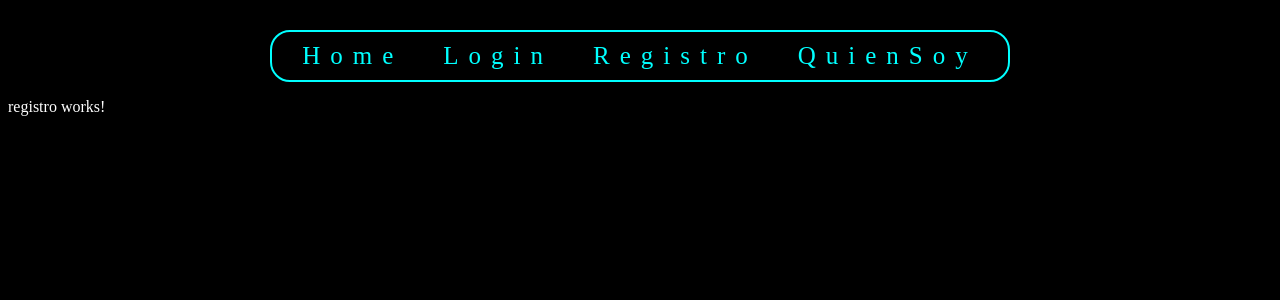
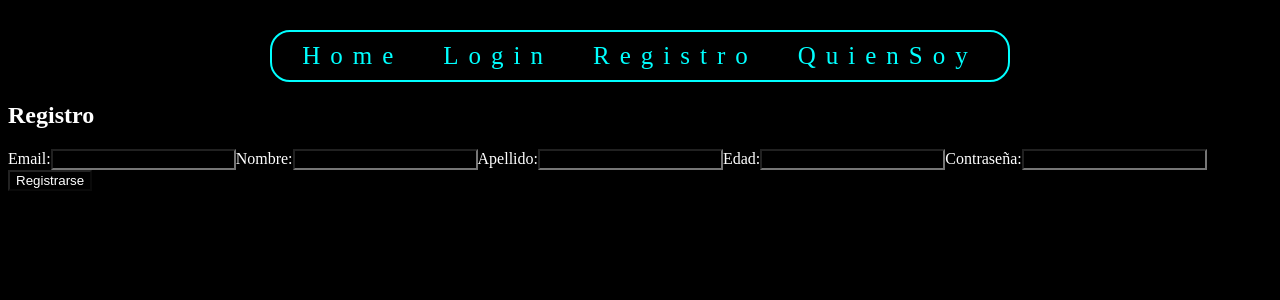
Before and after one commit to Luciano-F-Lopez/Proyecto_parcial, an Angular app: page /Registro in a window 1280 px wide. Shown: the top 300 px of the page. Built offline with nearby package versions, Linux system fonts and the light colour scheme.

Commit message:
login listo

```diff
--- a/package.json
+++ b/package.json
@@ -31,6 +31,7 @@
     "@angular/platform-server": "^20.2.0",
     "@angular/router": "^20.2.0",
     "@angular/ssr": "^20.2.2",
+    "@supabase/supabase-js": "^2.57.4",
     "express": "^5.1.0",
     "rxjs": "~7.8.0",
     "tslib": "^2.3.0",
--- a/src/app/components/login/login.html
+++ b/src/app/components/login/login.html
@@ -1 +1,23 @@
-<p>login works!</p>
+<div class="login-container">
+  <h2>Iniciar sesión</h2>
+
+
+  <form [formGroup]="form" (ngSubmit)="login()">
+    <div>
+      <label for="email">Correo</label>
+      <input id="email" type="email" formControlName="email" placeholder="Ingresa tu correo" />
+    </div>
+
+    <div>
+      <label for="password">Contraseña</label>
+      <input id="password" type="password" formControlName="password" placeholder="Ingresa tu contraseña" />
+    </div>
+
+    <button type="submit" [disabled]="form.invalid">Ingresar</button>
+  </form>
+
+  <!-- Mostrar error -->
+  <p *ngIf="errorMessage" class="error">{{ errorMessage }}</p>
+
+
+</div>
--- a/src/app/components/login/login.ts
+++ b/src/app/components/login/login.ts
@@ -1,12 +1,48 @@
 import { Component } from '@angular/core';
+import { Router } from '@angular/router';
+import { FormBuilder, FormGroup, Validators, ReactiveFormsModule } from '@angular/forms';
+import { CommonModule } from '@angular/common';
+import { SupabaseService } from '../../services/supabase';
 
 @Component({
   selector: 'app-login',
   standalone: true,
-  imports: [],
+  imports: [ReactiveFormsModule, CommonModule],
   templateUrl: './login.html',
   styleUrl: './login.css'
 })
 export class Login {
+  form: FormGroup;
+  errorMessage: string | null = null;
+
+  constructor(
+    private fb: FormBuilder,
+    private supabaseService: SupabaseService,
+    private router: Router
+  ) {
+    this.form = this.fb.group({
+      email: ['', [Validators.required, Validators.email]],
+      password: ['', Validators.required]
+    });
+  }
+
+ async login() {
+  this.errorMessage = null;
+  const { email, password } = this.form.value;
+
+  console.log(this.form.value)
+
+  const { data, error } = await this.supabaseService.client.auth.signInWithPassword({
+    email,
+    password
+  });
+
+  if (error) {
+    this.errorMessage = error.message;
+  } else {
+    console.log('Login success:', data);
+    this.router.navigate(['/home']); // redirigir al home
+  }
+}
 
 }
--- a/src/app/components/registro/registro.html
+++ b/src/app/components/registro/registro.html
@@ -1 +1,22 @@
-<p>registro works!</p>
+<h2>Registro</h2>
+
+<form [formGroup]="form" (ngSubmit)="onSubmit()">
+  <label>Email:</label>
+  <input type="email" formControlName="email" />
+
+  <label>Nombre:</label>
+  <input type="text" formControlName="nombre" />
+
+  <label>Apellido:</label>
+  <input type="text" formControlName="apellido" />
+
+  <label>Edad:</label>
+  <input type="number" formControlName="edad" />
+
+  <label>Contraseña:</label>
+  <input type="password" formControlName="password" />
+
+  <button type="submit" [disabled]="form.invalid">Registrarse</button>
+</form>
+
+<p *ngIf="errorMessage" style="color:red">{{ errorMessage }}</p>
--- a/src/app/components/registro/registro.ts
+++ b/src/app/components/registro/registro.ts
@@ -1,12 +1,71 @@
 import { Component } from '@angular/core';
+import { FormBuilder, FormGroup, Validators, ReactiveFormsModule } from '@angular/forms';
+import { Router } from '@angular/router';
+import { SupabaseService } from '../../services/supabase';
+import { CommonModule } from '@angular/common';
 
 @Component({
   selector: 'app-registro',
   standalone: true,
-  imports: [],
+  imports: [ReactiveFormsModule, CommonModule],
   templateUrl: './registro.html',
   styleUrl: './registro.css'
 })
 export class Registro {
+  form: FormGroup;
+  errorMessage: string | null = null;
 
+  constructor(
+    private fb: FormBuilder,
+    private supabase: SupabaseService,
+    private router: Router
+  ) {
+    this.form = this.fb.group({
+      email: ['', [Validators.required, Validators.email]],
+      nombre: ['', Validators.required],
+      apellido: ['', Validators.required],
+      edad: ['', [Validators.required, Validators.min(1)]],
+      password: ['', [Validators.required, Validators.minLength(6)]],
+    });
+  }
+
+  async onSubmit() {
+    if (this.form.invalid) return;
+
+    const { email, password, nombre, apellido, edad } = this.form.value;
+
+
+    const { data, error } = await this.supabase.client.auth.signUp({
+      email,
+      password,
+    });
+
+    if (error) {
+      this.errorMessage = error.message;
+      return;
+    }
+
+    if (data.user) {
+
+      const { error: dbError } = await this.supabase.client
+        .from('usuarios')
+        .insert([
+          {
+            id: data.user.id,
+            nombre,
+            apellido,
+            edad,
+            email,
+          },
+        ]);
+
+      if (dbError) {
+        this.errorMessage = dbError.message;
+        return;
+      }
+
+      // 3. Redirigir al Home
+      this.router.navigate(['/home']);
+    }
+  }
 }
--- /dev/null
+++ b/src/app/services/supabase.ts
@@ -0,0 +1,20 @@
+import { Injectable } from '@angular/core';
+import { createClient, SupabaseClient } from '@supabase/supabase-js';
+
+@Injectable({
+  providedIn: 'root'
+})
+export class SupabaseService {
+  private supabase: SupabaseClient;
+
+  constructor() {
+    this.supabase = createClient(
+      'https://lrxtkrqzkdhekqxoyudy.supabase.co',
+      'eyJhbGciOiJIUzI1NiIsInR5cCI6IkpXVCJ9.eyJpc3MiOiJzdXBhYmFzZSIsInJlZiI6ImxyeHRrcnF6a2RoZWtxeG95dWR5Iiwicm9sZSI6ImFub24iLCJpYXQiOjE3NTc1MzM4MDcsImV4cCI6MjA3MzEwOTgwN30.aSJI5Pb-1CQt7pbc--da33d44T-mUrKlhOoqnIlhYzU'
+    );
+  }
+
+  get client() {
+    return this.supabase;
+  }
+}
--- a/src/styles.css
+++ b/src/styles.css
@@ -15,7 +15,6 @@ a {
     display: flex;
     justify-content: center;
     letter-spacing: 10px;
-
 }
 
 #nav_global a:hover {
```
Also changed, not shown: 2 other files (tests, documents, lock files or other folders).
